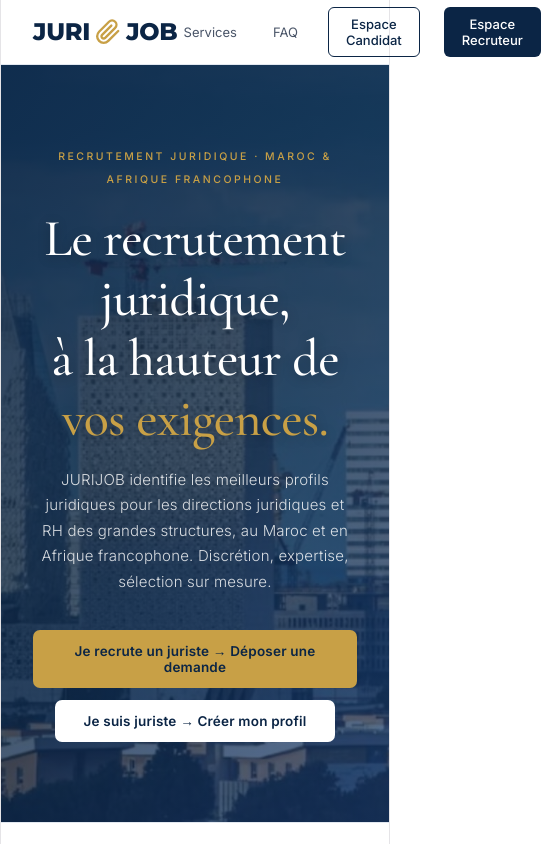
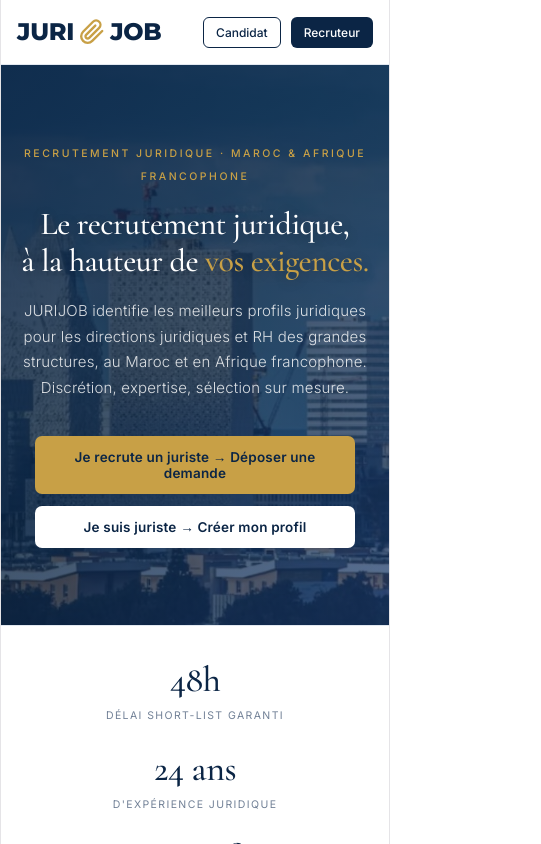
Before and after one commit to Santous-Med/jurijob, a React (Vite) app: page / in a window 390 px wide. Shown: the top 844 px of the page, 541 px wide, since content can reach past the window. Built offline with nearby package versions, Linux system fonts and the light colour scheme.

Commit message:
useIsMobile

```diff
--- a/src/App.jsx
+++ b/src/App.jsx
@@ -75,6 +75,19 @@
 ];
 
 let uid=50; const nid=()=>++uid;
+
+/* Détecte les écrans étroits (mobile) pour adapter les styles inline.
+   Seuil 768px = tablette/mobile. Écoute le redimensionnement de la fenêtre. */
+function useIsMobile(breakpoint=768){
+  const [isMobile,setIsMobile]=useState(typeof window!=="undefined"?window.innerWidth<=breakpoint:false);
+  useEffect(()=>{
+    const onResize=()=>setIsMobile(window.innerWidth<=breakpoint);
+    window.addEventListener("resize",onResize);
+    onResize();
+    return ()=>window.removeEventListener("resize",onResize);
+  },[breakpoint]);
+  return isMobile;
+}
 const iSt={padding:"8px 11px",borderRadius:7,fontSize:13,border:"1.5px solid #CBD5E0",background:"#fff",color:NAVY,outline:"none",width:"100%",boxSizing:"border-box"};
 const Inp=({val,onChange,ph,style,filter})=><input value={val} onChange={e=>onChange(filter?filter(e.target.value):e.target.value)} placeholder={ph} style={{...iSt,...style}}/>;
 const Lbl=({t,r})=><label style={{fontSize:12,fontWeight:500,color:"#4A5568",display:"block",marginBottom:5}}>{t}{r&&<span style={{color:GOLD,marginLeft:3}}>*</span>}</label>;
@@ -143,6 +156,7 @@
   const ff = "'Inter',system-ui,sans-serif";
   const fs = "'Cormorant Garamond',Georgia,serif";
   const [hov,setHov] = useState(null);
+  const isMobile = useIsMobile();
 
   const cardStyle = (key) => ({
     background:"#fff",
@@ -158,13 +172,13 @@
   return(
     <div style={{background:"#fff",minHeight:"100vh",fontFamily:ff,color:"#1a202c"}}>
       {/* NAV */}
-      <nav style={{background:"#fff",borderBottom:"1px solid #E2E8F0",padding:"0 32px",display:"flex",justifyContent:"space-between",alignItems:"center",height:64,position:"sticky",top:0,zIndex:10}}>
+      <nav style={{background:"#fff",borderBottom:"1px solid #E2E8F0",padding:isMobile?"0 16px":"0 32px",display:"flex",justifyContent:"space-between",alignItems:"center",height:64,position:"sticky",top:0,zIndex:10}}>
         <Logo size="header"/>
-        <div style={{display:"flex",alignItems:"center",gap:24}}>
-          <button onClick={()=>onChoose("services")} style={{background:"none",border:"none",color:"#4A5568",fontSize:13,cursor:"pointer",fontFamily:ff}}>Services</button>
-          <button onClick={()=>onChoose("faq")} style={{background:"none",border:"none",color:"#4A5568",fontSize:13,cursor:"pointer",fontFamily:ff}}>FAQ</button>
-          <button onClick={()=>onChoose("candidat")} style={{background:"transparent",color:NAVY,border:`1.5px solid ${NAVY}`,borderRadius:6,padding:"8px 17px",fontSize:13,fontWeight:500,cursor:"pointer",fontFamily:ff}}>Espace Candidat</button>
-          <button onClick={()=>onChoose("recruteur")} style={{background:NAVY,color:"#fff",border:"none",borderRadius:6,padding:"9px 18px",fontSize:13,fontWeight:500,cursor:"pointer",fontFamily:ff}}>Espace Recruteur</button>
+        <div style={{display:"flex",alignItems:"center",gap:isMobile?10:24}}>
+          {!isMobile&&<button onClick={()=>onChoose("services")} style={{background:"none",border:"none",color:"#4A5568",fontSize:13,cursor:"pointer",fontFamily:ff}}>Services</button>}
+          {!isMobile&&<button onClick={()=>onChoose("faq")} style={{background:"none",border:"none",color:"#4A5568",fontSize:13,cursor:"pointer",fontFamily:ff}}>FAQ</button>}
+          <button onClick={()=>onChoose("candidat")} style={{background:"transparent",color:NAVY,border:`1.5px solid ${NAVY}`,borderRadius:6,padding:isMobile?"7px 12px":"8px 17px",fontSize:isMobile?12:13,fontWeight:500,cursor:"pointer",fontFamily:ff}}>{isMobile?"Candidat":"Espace Candidat"}</button>
+          <button onClick={()=>onChoose("recruteur")} style={{background:NAVY,color:"#fff",border:"none",borderRadius:6,padding:isMobile?"8px 13px":"9px 18px",fontSize:isMobile?12:13,fontWeight:500,cursor:"pointer",fontFamily:ff}}>{isMobile?"Recruteur":"Espace Recruteur"}</button>
         </div>
       </nav>
 
@@ -172,21 +186,21 @@
       <section style={{position:"relative",overflow:"hidden",minHeight:"min(560px,75vh)",display:"flex",alignItems:"center",justifyContent:"center"}}>
         <div style={{position:"absolute",inset:0,backgroundImage:`url(${casaImage})`,backgroundSize:"cover",backgroundPosition:"center"}} aria-hidden="true"/>
         <div style={{position:"absolute",inset:0,background:"linear-gradient(135deg, rgba(11,37,69,0.92) 0%, rgba(11,37,69,0.78) 50%, rgba(26,58,107,0.72) 100%)"}} aria-hidden="true"/>
-        <div style={{position:"relative",zIndex:2,padding:"80px 32px",maxWidth:900,margin:"0 auto",textAlign:"center"}}>
+        <div style={{position:"relative",zIndex:2,padding:isMobile?"56px 20px":"80px 32px",maxWidth:900,margin:"0 auto",textAlign:"center"}}>
           <p style={{color:GOLD,fontSize:10.5,letterSpacing:2.5,textTransform:"uppercase",margin:"0 0 18px",fontWeight:500,fontFamily:ff}}>Recrutement juridique · Maroc & Afrique francophone</p>
-          <h1 style={{fontFamily:fs,fontSize:52,lineHeight:1.15,color:"#fff",fontWeight:500,margin:"0 auto 18px",letterSpacing:-0.8,maxWidth:760,textShadow:"0 2px 12px rgba(0,0,0,0.25)"}}>
+          <h1 style={{fontFamily:fs,fontSize:isMobile?32:52,lineHeight:1.15,color:"#fff",fontWeight:500,margin:"0 auto 18px",letterSpacing:isMobile?-0.5:-0.8,maxWidth:760,textShadow:"0 2px 12px rgba(0,0,0,0.25)"}}>
             Le recrutement juridique,<br/>à la hauteur de <em style={{color:GOLD,fontStyle:"italic",fontWeight:500}}>vos exigences.</em>
           </h1>
           <p style={{fontSize:15,lineHeight:1.7,color:"rgba(255,255,255,0.82)",maxWidth:580,margin:"0 auto 36px",fontWeight:300,fontFamily:ff}}>
             JURIJOB identifie les meilleurs profils juridiques pour les directions juridiques et RH des grandes structures, au Maroc et en Afrique francophone. Discrétion, expertise, sélection sur mesure.
           </p>
-          <div style={{display:"flex",gap:12,flexWrap:"wrap",justifyContent:"center"}}>
+          <div style={{display:"flex",gap:12,flexWrap:"wrap",justifyContent:"center",flexDirection:isMobile?"column":"row",alignItems:"center"}}>
             <button onClick={()=>onChoose("recruteur")} onMouseEnter={()=>setHov("cta1")} onMouseLeave={()=>setHov(null)}
-              style={{background:hov==="cta1"?"#d4ad4f":GOLD,color:NAVY,fontWeight:600,fontSize:13.5,padding:"13px 28px",borderRadius:7,cursor:"pointer",border:"none",letterSpacing:.2,transition:"all .2s",transform:hov==="cta1"?"translateY(-2px)":"none",boxShadow:hov==="cta1"?"0 8px 20px rgba(200,160,70,0.3)":"none",fontFamily:ff}}>
+              style={{background:hov==="cta1"?"#d4ad4f":GOLD,color:NAVY,fontWeight:600,fontSize:13.5,padding:"13px 28px",borderRadius:7,cursor:"pointer",border:"none",letterSpacing:.2,transition:"all .2s",transform:hov==="cta1"?"translateY(-2px)":"none",boxShadow:hov==="cta1"?"0 8px 20px rgba(200,160,70,0.3)":"none",fontFamily:ff,width:isMobile?"100%":"auto",maxWidth:isMobile?320:"none"}}>
               Je recrute un juriste → Déposer une demande
             </button>
             <button onClick={()=>onChoose("candidat")} onMouseEnter={()=>setHov("cta2")} onMouseLeave={()=>setHov(null)}
-              style={{background:hov==="cta2"?"#F1F5F9":"#fff",color:NAVY,fontWeight:600,fontSize:13.5,padding:"13px 28px",borderRadius:7,cursor:"pointer",border:"none",letterSpacing:.2,transition:"all .2s",transform:hov==="cta2"?"translateY(-2px)":"none",boxShadow:hov==="cta2"?"0 8px 20px rgba(255,255,255,0.25)":"none",fontFamily:ff}}>
+              style={{background:hov==="cta2"?"#F1F5F9":"#fff",color:NAVY,fontWeight:600,fontSize:13.5,padding:"13px 28px",borderRadius:7,cursor:"pointer",border:"none",letterSpacing:.2,transition:"all .2s",transform:hov==="cta2"?"translateY(-2px)":"none",boxShadow:hov==="cta2"?"0 8px 20px rgba(255,255,255,0.25)":"none",fontFamily:ff,width:isMobile?"100%":"auto",maxWidth:isMobile?320:"none"}}>
               Je suis juriste → Créer mon profil
             </button>
           </div>
@@ -195,7 +209,7 @@
 
       {/* CHIFFRES */}
       <section style={{padding:"36px 32px",borderTop:"1px solid #E2E8F0",borderBottom:"1px solid #E2E8F0",background:"#fff"}}>
-        <div style={{maxWidth:1100,margin:"0 auto",display:"grid",gridTemplateColumns:"repeat(3,1fr)",gap:24,textAlign:"center"}}>
+        <div style={{maxWidth:1100,margin:"0 auto",display:"grid",gridTemplateColumns:isMobile?"1fr":"repeat(3,1fr)",gap:24,textAlign:"center"}}>
           {[
             ["48h","Délai short-list garanti"],
             ["24 ans","D'expérience juridique"],
@@ -216,7 +230,7 @@
           <h2 style={{fontFamily:fs,fontSize:32,color:NAVY,fontWeight:500,margin:"0 0 10px",letterSpacing:-0.4}}>Une alternative aux plateformes RH généralistes.</h2>
           <p style={{fontSize:14,color:"#4A5568",margin:"0 auto",maxWidth:620,fontFamily:ff,fontWeight:300,lineHeight:1.6}}>Pensée par et pour les juristes, JURIJOB s'appuie sur 24 ans d'expérience en direction juridique et sur le réseau d'un leader des juristes d'entreprise au Maroc, riche de plusieurs dizaines de milliers de contacts professionnels.</p>
         </div>
-        <div style={{display:"grid",gridTemplateColumns:"repeat(2,1fr)",gap:16}}>
+        <div style={{display:"grid",gridTemplateColumns:isMobile?"1fr":"repeat(2,1fr)",gap:16}}>
           <div onMouseEnter={()=>setHov("c1")} onMouseLeave={()=>setHov(null)} style={cardStyle("c1")}>
             <div style={{width:32,height:32,background:GOLD_LIGHT,borderRadius:6,display:"flex",alignItems:"center",justifyContent:"center",marginBottom:14,color:GOLD,fontSize:16,fontWeight:600,fontFamily:fs}}>§</div>
             <h3 style={{fontFamily:fs,fontSize:19,color:NAVY,fontWeight:600,margin:"0 0 8px"}}>Une expertise terrain</h3>
@@ -247,7 +261,7 @@
             <p style={{color:GOLD,fontSize:10.5,letterSpacing:2.5,textTransform:"uppercase",margin:"0 0 10px",fontWeight:500,fontFamily:ff}}>Notre approche</p>
             <h2 style={{fontFamily:fs,fontSize:32,color:NAVY,fontWeight:500,margin:0,letterSpacing:-0.4}}>Un processus simple et supervisé.</h2>
           </div>
-          <div style={{display:"grid",gridTemplateColumns:"repeat(3,1fr)",gap:18}}>
+          <div style={{display:"grid",gridTemplateColumns:isMobile?"1fr":"repeat(3,1fr)",gap:18}}>
             {[
               {n:"01",t:"Vous déposez votre demande",d:"Critères précis : spécialisation, niveau, langues, diplôme. Quelques minutes suffisent."},
               {n:"02",t:"Notre équipe sélectionne",d:"Recherche dans la CVthèque et le réseau professionnel. Évaluation manuelle de chaque profil."},
```
